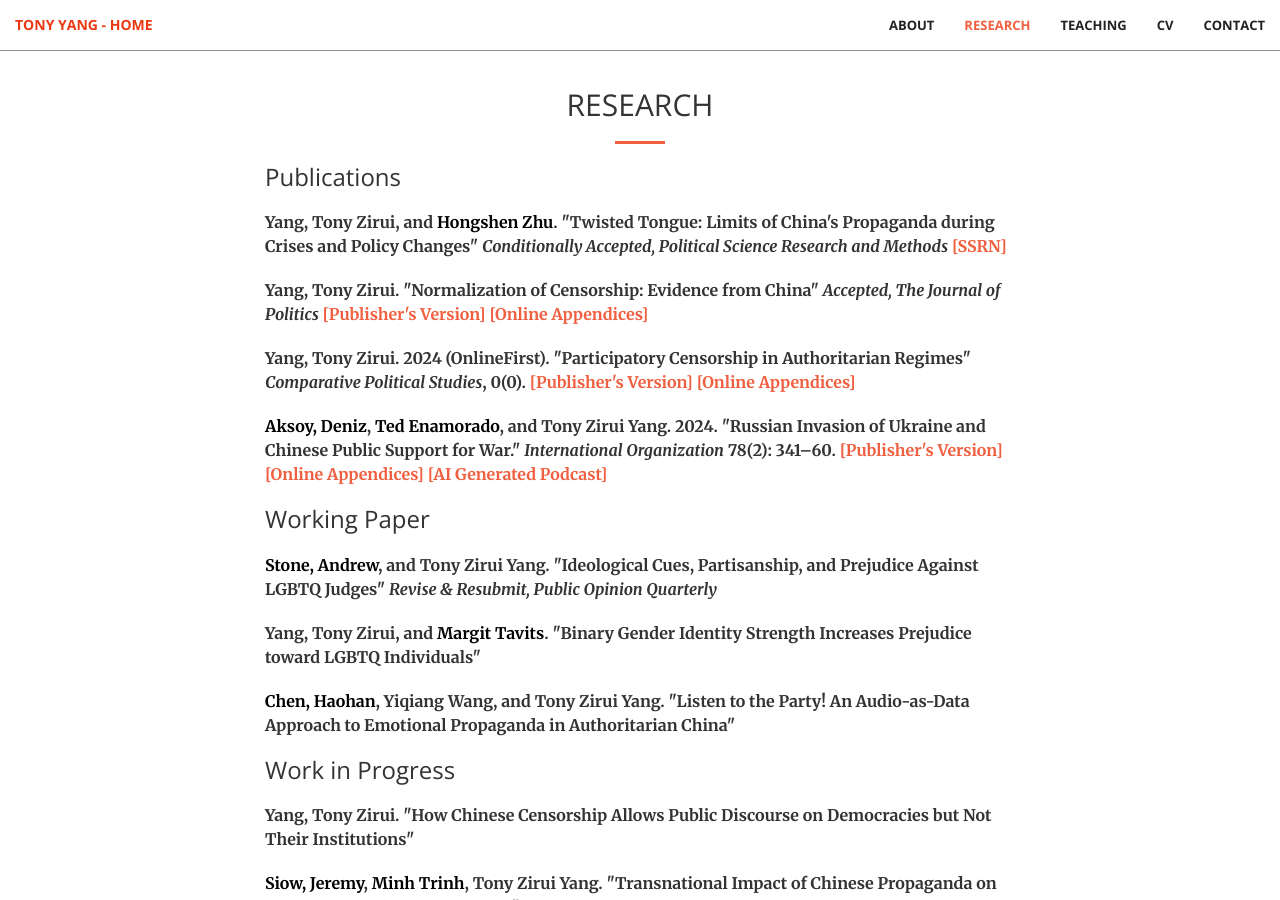
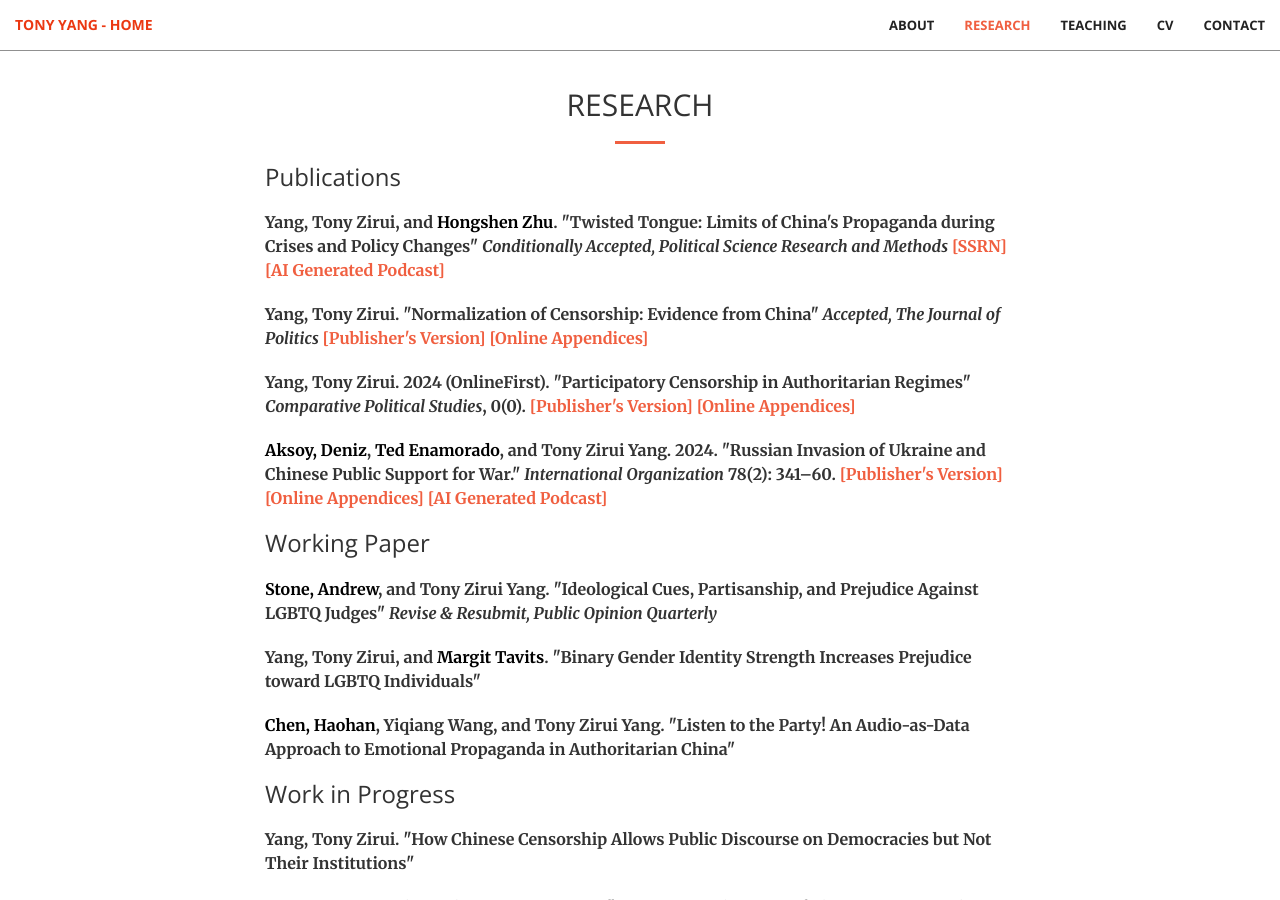
Before and after one commit to tonyhsfz/website, a Jekyll site: the page built from index.html, in a window 1280 px wide and 900 px high, scrolled down 1824 px. Built offline with Jekyll 4.4.1, drawn with Linux system fonts in a browser that asks for light colours.

Commit message:
Update publication.html

```diff
--- a/_includes/publication.html
+++ b/_includes/publication.html
@@ -9,7 +9,8 @@
                 <p><b> Yang, Tony Zirui, and <a href="https://hongshenzhu.org/" style="color: black;">Hongshen Zhu</a>.
                         "Twisted Tongue: Limits of China's Propaganda during Crises and Policy Changes"
                         <i>Conditionally Accepted, Political Science Research and Methods</i>
-                        <a href="https://papers.ssrn.com/sol3/papers.cfm?abstract_id=4589500">[SSRN]</a></b> </p>
+                        <a href="https://papers.ssrn.com/sol3/papers.cfm?abstract_id=4589500">[SSRN]</a>
+                        <a href="https://notebooklm.google.com/notebook/301a75e9-a459-4d91-a4c8-48dc3af5e58f/audio">[AI Generated Podcast]</a></b> </p>
                         <p></p>
                 <p><b> Yang, Tony Zirui. "Normalization of Censorship: Evidence from China"
                         <i>Accepted, The Journal of Politics</i>
```
